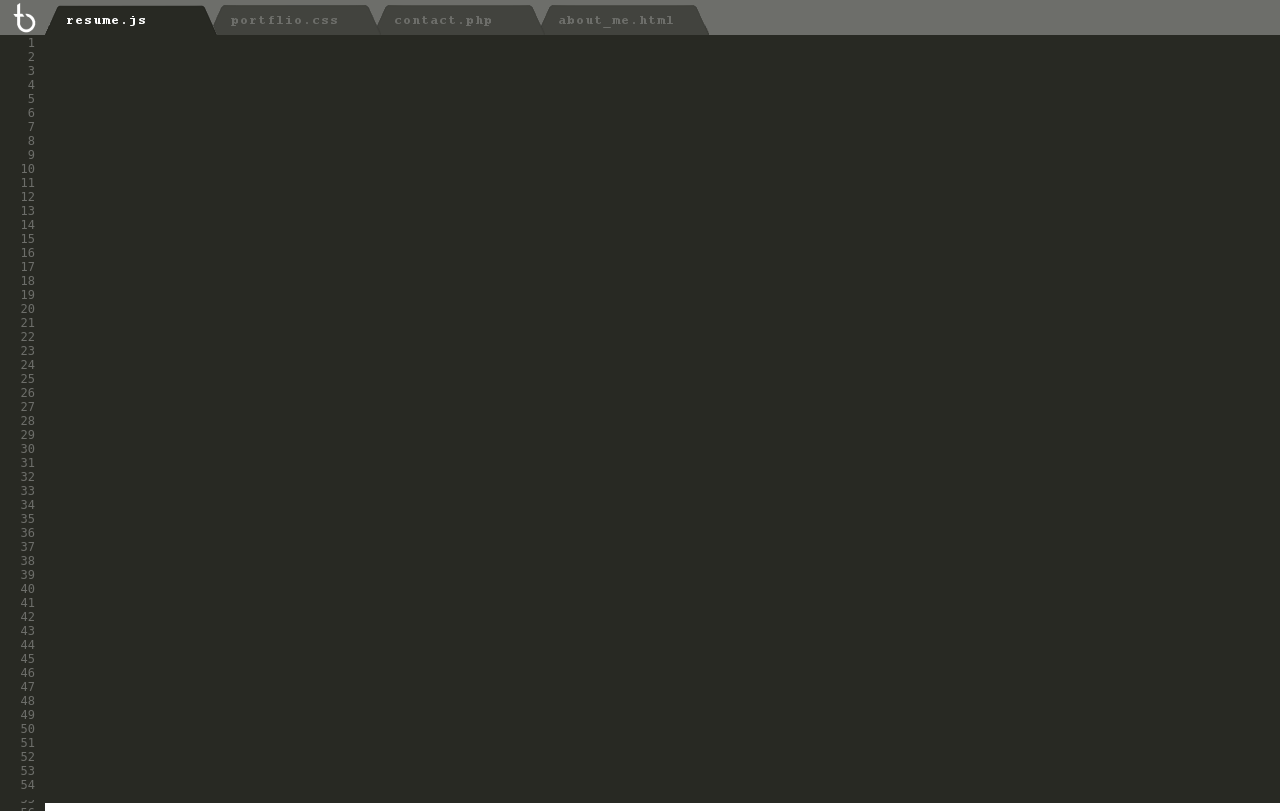
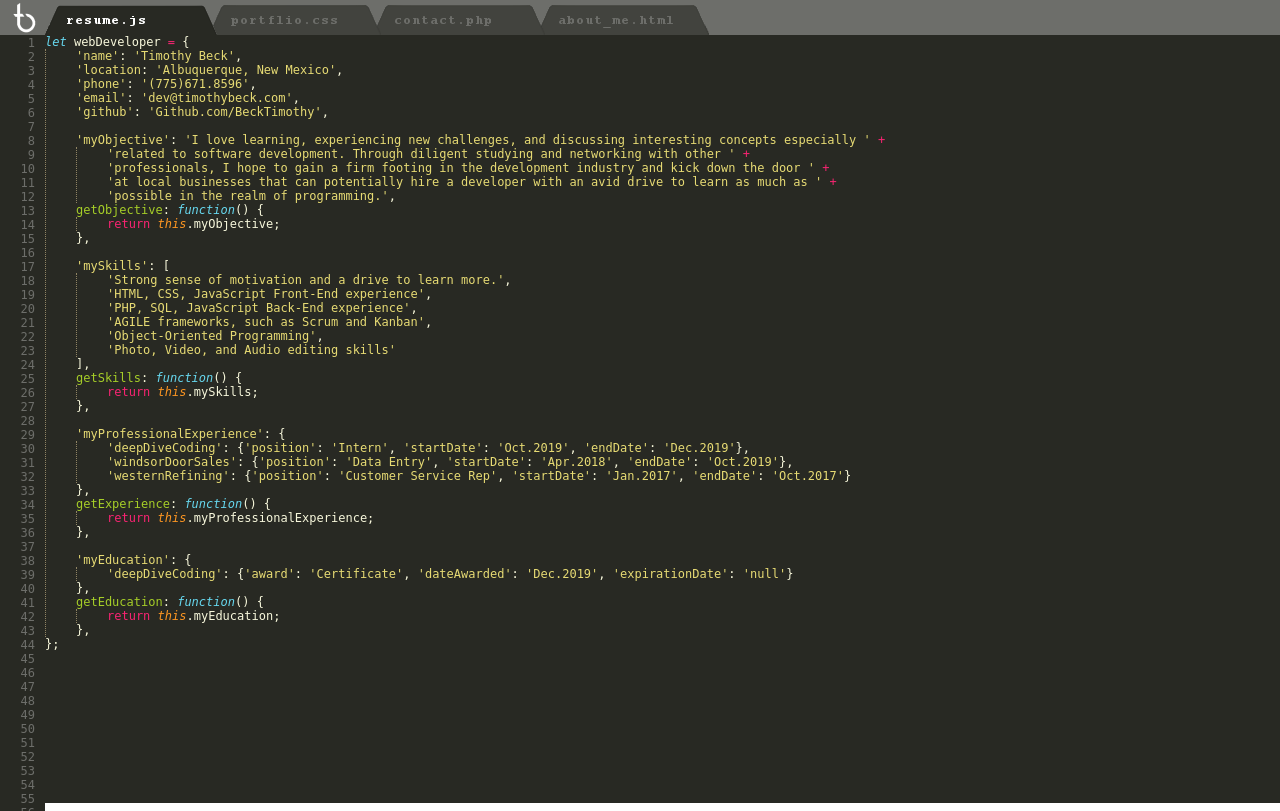
Before and after one commit to BeckTimothy/tbeck-pwp-portfolio, a PHP site: page / in a window 1280 px wide. Run offline with PHP 8.4, Linux system fonts and the light colour scheme.

Commit message:
created resume.js psuedocode and resumeJS.html with psuedocode in HTML format and finished resume content to append to page.

```diff
--- a/css/styles.css
+++ b/css/styles.css
@@ -204,6 +204,22 @@ body {
 	padding: 0;
 	margin:	0;
 }
+
+.s {/*JS string*/
+	font-family: monospace;
+	color: #e7db74;
+	padding: 0;
+	margin:	0;
+}
+
+.o {/*JS Object*/
+	font-family: monospace;
+	font-style: italic;
+	color: #fd9622;
+	padding: 0;
+	margin:	0;
+}
+
 .v {/*Value*/
 	font-family: monospace;
 	color: #67d8ef;
@@ -243,4 +259,5 @@ body {
 	width: 100%;
 	height: 8px;
 	background-color: #282923;
+	z-index: -100;
 }
--- a/index.html
+++ b/index.html
@@ -68,6 +68,67 @@
 
 
 
+
+				<div class="ClassIntro"><a class="pr">let </a><a class="p">webDeveloper </a><a class="m">= </a><a class="p">{</a></div>
+				<div class="ClassBody">
+					<p>
+						<a class="s">'name'</a><a class="p">: </a><a class="s">'Timothy Beck'</a><a class="p">,</a><br>
+						<a class="s">'location</a><a class="p">: </a><a class="s">'Albuquerque, New Mexico'</a><a class="p">,</a><br>
+						<a class="s">'phone'</a><a class="p">: </a><a class="s">'(775)671.8596'</a><a class="p">,</a><br>
+						<a class="s">'email'</a><a class="p">: </a><a class="s">'dev@timothybeck.com'</a><a class="p">,</a><br>
+						<a class="s">'github'</a><a class="p">: </a><a class="s">'Github.com/BeckTimothy'</a><a class="p">,</a><br>
+					</p><br>
+					<a class="s">'myObjective'</a><a class="p">: </a><a class="s">'I love learning, experiencing new challenges, and discussing interesting concepts especially '</a><a class="m"> +</a><br>
+					<div class="ClassBody">
+						<a class="s">'related to software development. Through diligent studying and networking with other '</a><a class="m"> +</a><br>
+						<a class="s">'professionals, I hope to gain a firm footing in the development industry and kick down the door '</a><a class="m"> +</a><br>
+						<a class="s">'at local businesses that can potentially hire a developer with an avid drive to learn as much as '</a><a class="m"> +</a><br>
+						<a class="s">'possible in the realm of programming.'</a><a class="p">,</a><br>
+					</div>
+					<a class="c">getObjective</a><a class="p">: </a><a class="pr">function</a><a class="p">() {</a><br>
+					<div class="ClassBody"><a class="m">return </a><a class="o">this</a><a class="p">.myObjective;</a></div>
+					<a class="p">},</a><br>
+					<br>
+					<a class="s">'mySkills'</a><a class="p">: [</a>
+					<div class="ClassBody">
+						<a class="s">'Strong sense of motivation and a drive to learn more.'</a><a class="p">,</a><br>
+						<a class="s">'HTML, CSS, JavaScript Front-End experience'</a><a class="p">,</a><br>
+						<a class="s">'PHP, SQL, JavaScript Back-End experience'</a><a class="p">,</a><br>
+						<a class="s">'AGILE frameworks, such as Scrum and Kanban'</a><a class="p">,</a><br>
+						<a class="s">'Object-Oriented Programming'</a><a class="p">,</a><br>
+						<a class="s">'Photo, Video, and Audio editing skills'</a><br>
+					</div>
+					<a class="p">],</a><br>
+					<a class="c">getSkills</a><a class="p">: </a><a class="pr">function</a><a class="p">() {</a><br>
+					<div class="ClassBody"><a class="m">return </a><a class="o">this</a><a class="p">.mySkills;</a></div>
+					<a class="p">},</a><br>
+					<br>
+					<a class="s">'myProfessionalExperience'</a><a class="p">: {</a>
+					<div class="ClassBody">
+						<a class="s">'deepDiveCoding'</a><a class="p">: {</a><a class="s">'position'</a><a class="p">: </a><a class="s">'Intern'</a><a class="p">, </a><a class="s">'startDate'</a><a class="p">: </a><a class="s">'Oct.2019'</a><a class="p">, </a><a class="s">'endDate'</a><a class="p">: </a><a class="s">'Dec.2019'</a><a class="p">},</a><br>
+						<a class="s">'windsorDoorSales'</a><a class="p">: {</a><a class="s">'position'</a><a class="p">: </a><a class="s">'Data Entry'</a><a class="p">, </a><a class="s">'startDate'</a><a class="p">: </a><a class="s">'Apr.2018'</a><a class="p">, </a><a class="s">'endDate'</a><a class="p">: </a><a class="s">'Oct.2019'</a><a class="p">},</a><br>
+						<a class="s">'westernRefining'</a><a class="p">: {</a><a class="s">'position'</a><a class="p">: </a><a class="s">'Customer Service Rep'</a><a class="p">, </a><a class="s">'startDate'</a><a class="p">: </a><a class="s">'Jan.2017'</a><a class="p">, </a><a class="s">'endDate'</a><a class="p">: </a><a class="s">'Oct.2017'</a><a class="p">}</a><br>
+					</div>
+					<a class="p">},</a><br>
+					<a class="c">getExperience</a><a class="p">: </a><a class="pr">function</a><a class="p">() {</a><br>
+					<div class="ClassBody"><a class="m">return </a><a class="o">this</a><a class="p">.myProfessionalExperience;</a></div>
+					<a class="p">},</a><br>
+					<br>
+					<a class="s">'myEducation'</a><a class="p">: {</a>
+					<div class="ClassBody">
+						<a class="s">'deepDiveCoding'</a><a class="p">: {</a><a class="s">'award'</a><a class="p">: </a><a class="s">'Certificate'</a><a class="p">, </a><a class="s">'dateAwarded'</a><a class="p">: </a><a class="s">'Dec.2019'</a><a class="p">, </a><a class="s">'expirationDate'</a><a class="p">: </a><a class="s">'null'</a><a class="p">}</a><br>
+					</div>
+					<a class="p">},</a><br>
+					<a class="c">getEducation</a><a class="p">: </a><a class="pr">function</a><a class="p">() {</a><br>
+					<div class="ClassBody"><a class="m">return </a><a class="o">this</a><a class="p">.myEducation;</a></div>
+					<a class="p">},</a>
+				</div>
+				<a class="p">};</a>
+
+
+
+
+
 			</div>
 		</div>
 	</div>
--- a/public_html/documentation/roughdrafting/content-to-append/resume.js
+++ b/public_html/documentation/roughdrafting/content-to-append/resume.js
@@ -1,4 +1,5 @@
 let webDeveloper = {
+
 	'name': 'Timothy Beck',
 	'location': 'Albuquerque, New Mexico',
 	'phone': '(775)671.8596',
```
Also changed, not shown: public_html/documentation/roughdrafting/content-to-append/resumeJS.html (added, +69 -0 lines).
